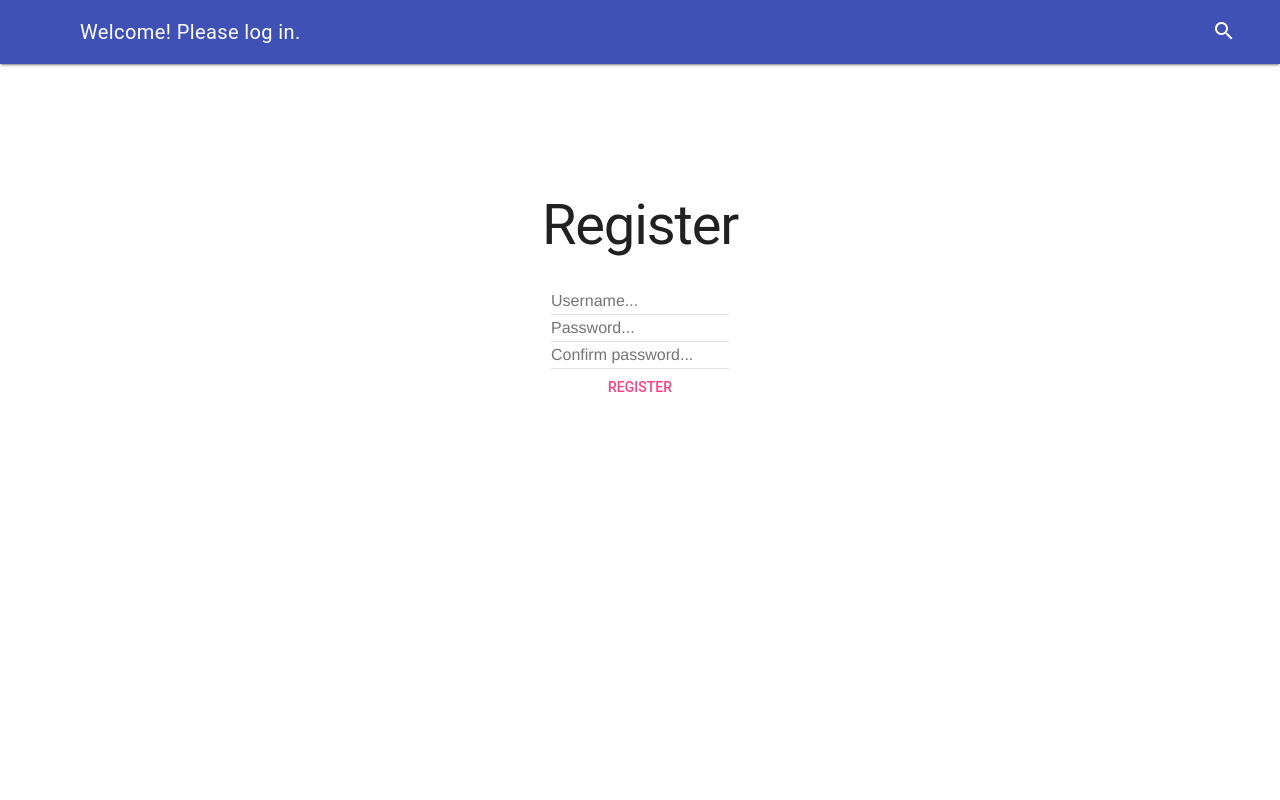
After one commit to AlexVerm12/Django-Chat-App, a Django app: page /registration/ in a window 1280 px wide. The commit adds this page. Run offline with Django 4.2, Linux system fonts and the light colour scheme.

```diff
--- /dev/null
+++ b/chat/templates/registration/registration.html
@@ -0,0 +1,23 @@
+{% extends "base.html" %} {% block content %}
+<h1>Register</h1>
+
+<form class="form-register" action="/registration/" method="post">
+    {% csrf_token %}
+    <div class="mdl-textfield mdl-js-textfield mdl-textfield--floating-label mdl-textfield-login">
+        <input class="mdl-textfield__input" type="text" name="username" placeholder="Username..." />
+    </div>
+    <div class="mdl-textfield mdl-js-textfield mdl-textfield--floating-label mdl-textfield-login">
+        <input class="mdl-textfield__input" type="password" name="password" placeholder="Password..." />
+    </div>
+    <div class="mdl-textfield mdl-js-textfield mdl-textfield--floating-label mdl-textfield-login">
+        <input class="mdl-textfield__input" type="password" name="confirm_password" placeholder="Confirm password..." />
+    </div>
+    {%if passwordNotIdent%}
+    <p>The password is not correct. Please try again.</p>
+    {%endif%}
+    <div style="width: 100%; display: flex; align-items: center; justify-content: center">
+        <button class="mdl-button mdl-js-button mdl-button--accent">Register</button>
+    </div>
+</form>
+
+{% endblock %}
--- a/chat/views.py
+++ b/chat/views.py
@@ -1,25 +1,48 @@
-from django.http import HttpResponseRedirect
+from django.http import HttpResponseRedirect, JsonResponse
 from django.shortcuts import render
 
 from chat.models import Message
 from chat.models import Chat
 from django.contrib.auth import authenticate, login
+from django.contrib.auth import logout
+from django.contrib.auth.decorators import login_required
+from django.contrib.auth.models import User
+from django.core import serializers
+
 
 # Create your views here.
-
+@login_required(login_url='/login/')
 def index(request):
     if request.method == 'POST':
         print("received data " + request.POST['textmessage'])
         myChat = Chat.objects.get(id=1)
-        Message.objects.create(text = request.POST['textmessage'], chat = myChat, author= request.user, receiver= request.user)
+        new_message = Message.objects.create(text = request.POST['textmessage'], chat = myChat, author= request.user, receiver= request.user)
+        serialized_obj = serializers.serialize('json', [ new_message, ])
+        return JsonResponse(serialized_obj[1:-1], safe=False)
     chatMessages = Message.objects.filter(chat__id = 1)
     return render(request, 'chat/index.html', {'messages': chatMessages})
 
 def login_view(request):
+    redirect = request.GET.get('next')
     if request.method == 'POST':
         user = authenticate(username=request.POST.get('username'), password=request.POST.get('password'))
         if user:
             login(request, user)
+            return HttpResponseRedirect(request.POST.get('redirect'))
+        else:  return render(request, 'auth/login.html', {'wrongPassword': True, 'redirect': redirect})
+    return render(request, 'auth/login.html', {'redirect': redirect})
+
+def register(request):
+    if request.method == 'POST':
+        print("received data " + request.POST['username'] + request.POST['password']+ request.POST['confirm_password'])
+        if request.POST['username'] and request.POST['password'] == request.POST['confirm_password']:
+            user = User.objects.create_user(username= request.POST['username'], password= request.POST['password'])
             return HttpResponseRedirect('/chat/')
-        else:  return render(request, 'auth/login.html', {'wrongPassword': True})
-    return render(request, 'auth/login.html')
+        else:
+            return render(request, 'registration/registration.html', {'passwordNotIdent': True,})
+    return render(request, 'registration/registration.html')
+
+
+
+# def logout_view(request):
+#     logout(request)
--- a/django_chat_app/urls.py
+++ b/django_chat_app/urls.py
@@ -16,10 +16,11 @@ Including another URLconf
 from django.contrib import admin
 from django.urls import path
 
-from chat.views import index, login_view
+from chat.views import index, login_view, register
 
 urlpatterns = [
     path('admin/', admin.site.urls),
     path('chat/', index),
     path('login/', login_view),
+    path('registration/', register),
 ]
--- /dev/null
+++ b/static/css/style.css
@@ -0,0 +1,31 @@
+.demo-layout-waterfall .mdl-layout__header-row .mdl-navigation__link:last-of-type {
+    padding-right: 0;
+}
+
+.page-content {
+    padding: 100px 100px;
+    display: flex;
+    align-items: center;
+    justify-content: center;
+    flex-direction: column;
+}
+
+.color-gray {
+    color: rgba(128, 128, 128, 0.86);
+}
+
+.message {
+    display: flex;
+    flex-direction: column;
+    align-items: flex-start;
+    padding: 5px 0px;
+}
+
+.color-red {
+    color: rgb(144, 20, 20);
+}
+
+.mdl-textfield-login {
+    display: unset !important;
+    margin-bottom: 10px !important;
+}
--- /dev/null
+++ b/templates/base.html
@@ -0,0 +1,50 @@
+<!DOCTYPE html>
+<html lang="en">
+    <head>
+        <meta charset="UTF-8" />
+        <meta http-equiv="X-UA-Compatible" content="IE=edge" />
+        <meta name="viewport" content="width=device-width, initial-scale=1.0" />
+        <title>Chatroom</title>
+        <link rel="stylesheet" href="https://fonts.googleapis.com/icon?family=Material+Icons" />
+        {% load static %}
+        <link rel="stylesheet" href="{% static 'css/style.css' %}" />
+        <link rel="stylesheet" href="https://code.getmdl.io/1.3.0/material.indigo-pink.min.css" />
+        <script defer src="https://code.getmdl.io/1.3.0/material.min.js"></script>
+
+        <!-- Uses a header that contracts as the page scrolls down. -->
+    </head>
+    <body>
+        <div class="mdl-layout mdl-js-layout mdl-layout--fixed-header">
+            <header class="mdl-layout__header">
+                <!-- Top row, always visible -->
+                <div class="mdl-layout__header-row">
+                    <!-- Title -->
+                    <span class="mdl-layout-title">
+                        {% if request.user.is_authenticated %} Welcome, {{ request.user.first_name}}! {% else %}
+                        Welcome! Please log in. {% endif %}
+                    </span>
+                    <div class="mdl-layout-spacer"></div>
+                    <div
+                        class="mdl-textfield mdl-js-textfield mdl-textfield--expandable mdl-textfield--floating-label mdl-textfield--align-right">
+                        <label class="mdl-button mdl-js-button mdl-button--icon" for="waterfall-exp">
+                            <i class="material-icons">search</i>
+                        </label>
+                        <div class="mdl-textfield__expandable-holder">
+                            <input class="mdl-textfield__input" type="text" name="sample" id="waterfall-exp" />
+                        </div>
+                    </div>
+            </header>
+            {% if request.user.is_authenticated %}
+            <div class="mdl-layout__drawer">
+                <span class="mdl-layout-title">Chatroom</span>
+                <nav class="mdl-navigation">
+                    <a class="mdl-navigation__link" href="#">Log out</a>
+                </nav>
+            </div>
+            {% endif %}
+            <main class="mdl-layout__content">
+                <div class="page-content">{% block content %} {% endblock %}</div>
+            </main>
+        </div>
+    </body>
+</html>
```
Also changed, not shown: chat/templates/auth/login.html (+13 -4 lines), chat/templates/chat/index.html (+42 -85 lines), django_chat_app/settings.py (+7 -2 lines).
